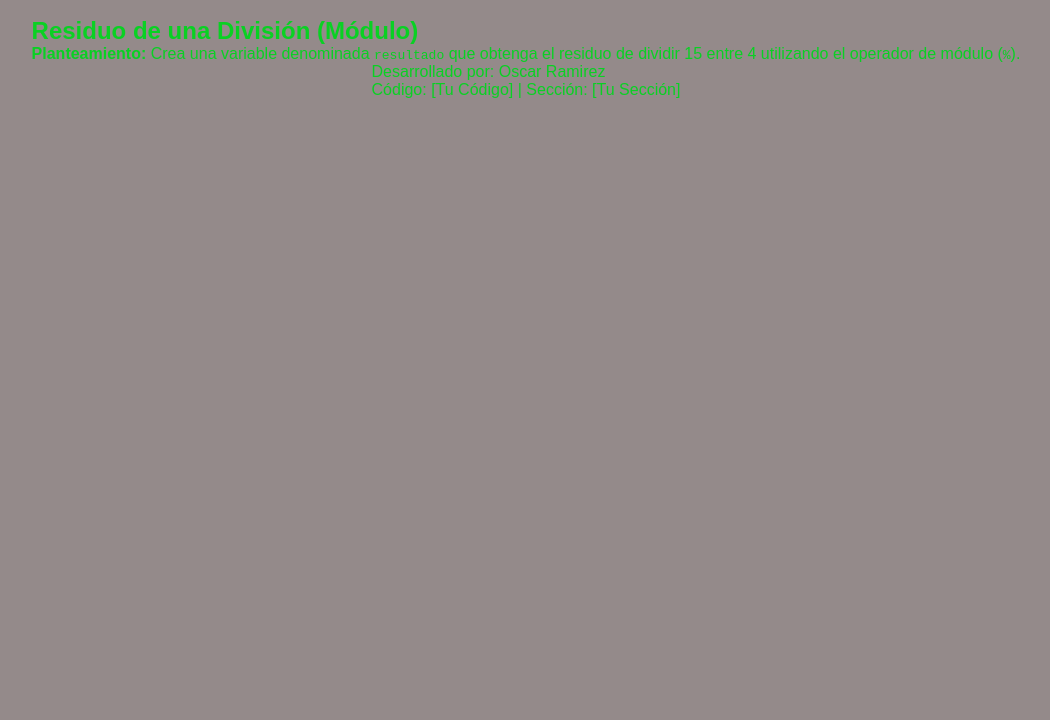
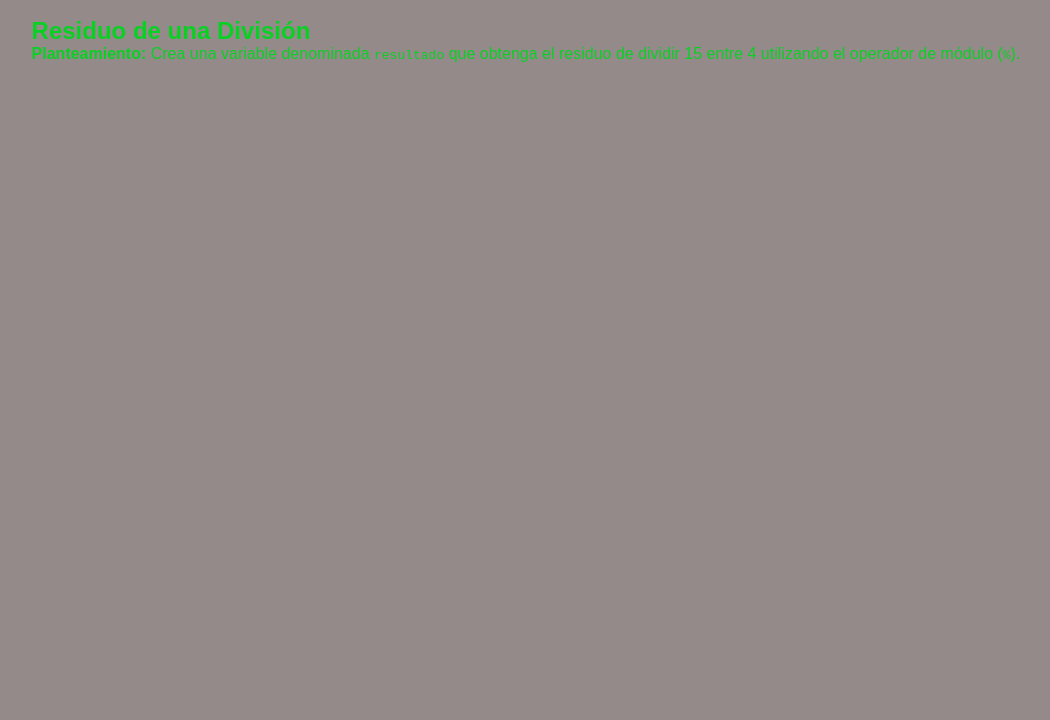
Before and after one commit to oscarito1600/practica-js-esencial., a plain HTML site: page pages/ejercicio2.html in a window 1280 px wide. Shown: the part 80-800 px from the top of the page, without its empty margins (114-1164 px from the left). Drawn offline with Linux system fonts and the light colour scheme.

Commit message:
jercicio 2 realzado

```diff
--- a/pages/ejercicio2.html
+++ b/pages/ejercicio2.html
@@ -15,15 +15,11 @@
 
     <main>
         <section class="form-section">
-            <h2>Residuo de una División (Módulo)</h2>
+            <h2>Residuo de una División</h2>
             <p><strong>Planteamiento:</strong> Crea una variable denominada <code>resultado</code> que obtenga el residuo de dividir 15 entre 4 utilizando el operador de módulo (<code>%</code>).</p>
         </section>
     </main>
 
-    <footer>
-        <p>Desarrollado por: Oscar Ramirez</p>
-        <p>Código: [Tu Código] | Sección: [Tu Sección]</p>
-    </footer>
 
     <script src="../scripts/ejercicio2.js"></script>
 </body>
```
